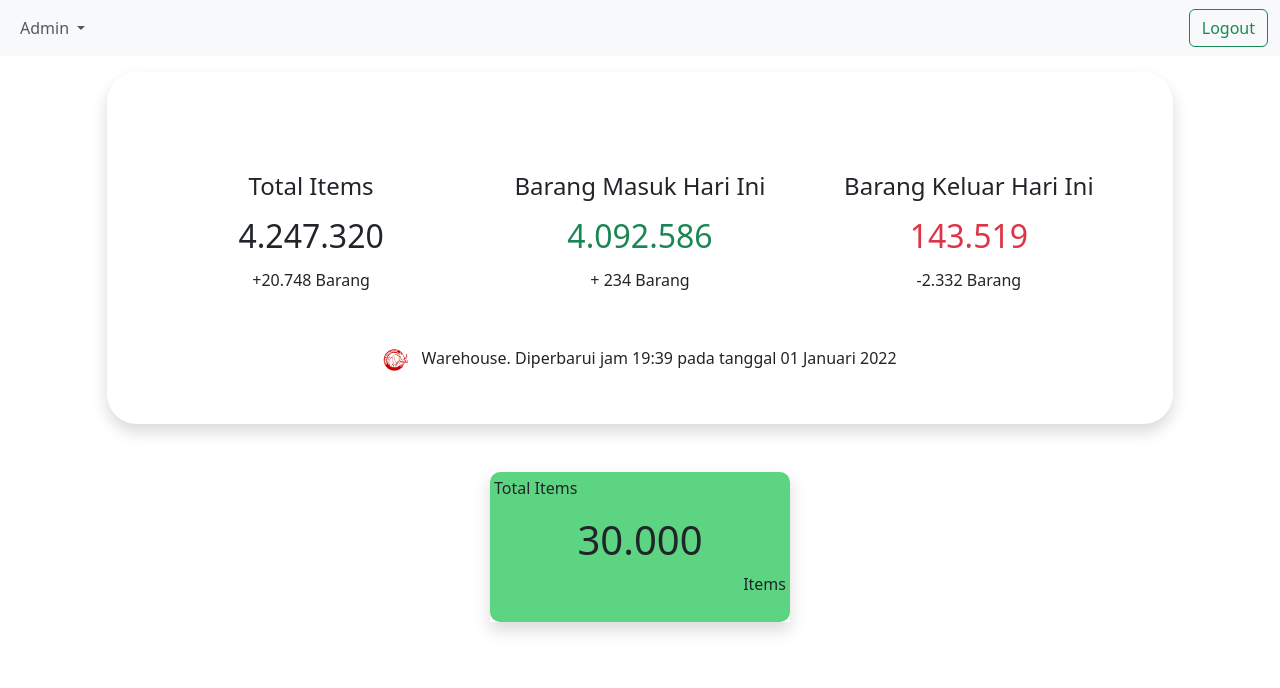
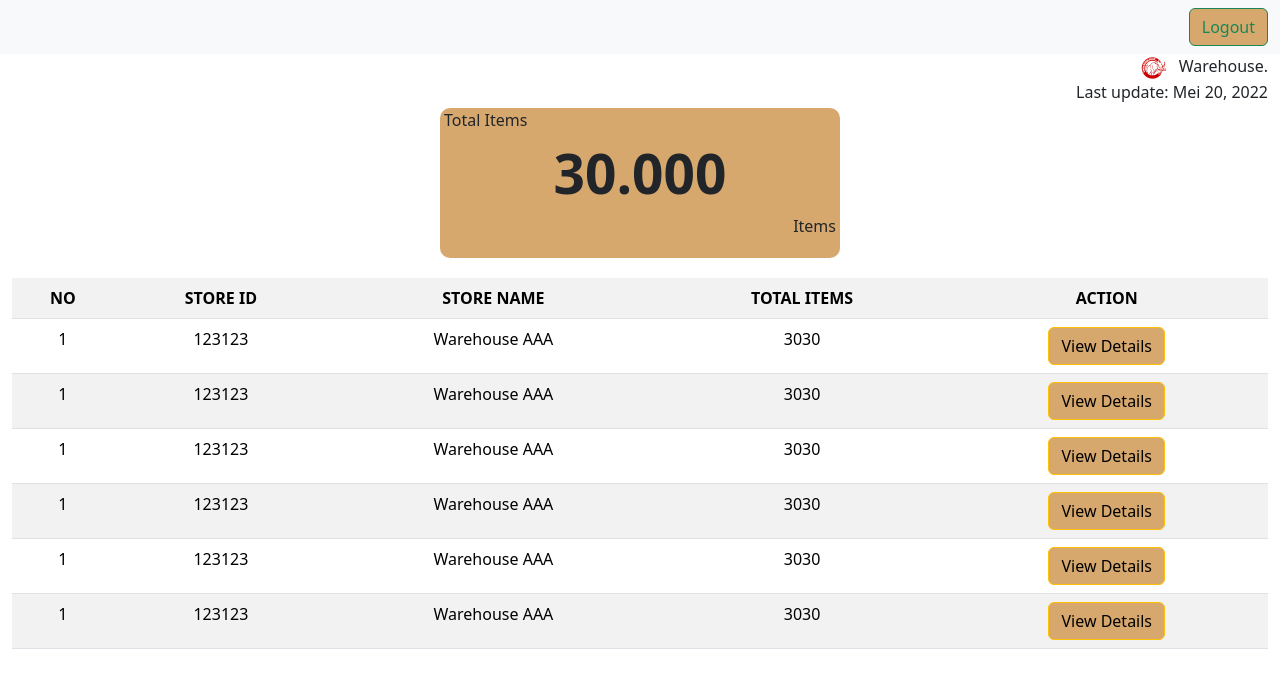
Before and after one commit to gilgmlr/live-stock, a CodeIgniter app: the page made by application/views/home/dashboard.php in a window 1280 px wide. Shown: the top 688 px of the page. Run offline with CodeIgniter, Linux system fonts and the light colour scheme; some libraries are stand-ins or nearby versions.

Commit message:
dashboard

```diff
--- a/application/controllers/Home.php
+++ b/application/controllers/Home.php
@@ -3,6 +3,6 @@
 class Home extends CI_Controller {
 	public function index()
 	{
-		$this->load->view('temp/menu');
+		$this->load->view('home/stock');
 	}
 }
--- a/application/views/home/dashboard.php
+++ b/application/views/home/dashboard.php
@@ -1,5 +1,6 @@
 <!doctype html>
 <html lang="en">
+
 <head>
     <!-- Required meta tags -->
     <meta charset="utf-8">
@@ -11,6 +12,7 @@
 
     <title>Dashboard</title>
 </head>
+
 <body>
     <header>
         <nav class="navbar navbar-expand-lg navbar-light bg-light">
@@ -18,17 +20,6 @@
 
                 <div class="collapse navbar-collapse" id="navbarSupportedContent">
                     <ul class="navbar-nav me-auto mb-2 mb-lg-0">
-
-        <li class="nav-item dropdown">
-          <a class="nav-link dropdown-toggle" href="#" id="navbarDropdown" role="button" data-bs-toggle="dropdown" aria-expanded="false">
-            Admin
-          </a>
-          <ul class="dropdown-menu" aria-labelledby="navbarDropdown">
-            <li><a class="dropdown-item" href="#">User1</a></li>
-            <li><a class="dropdown-item" href="#">User2</a></li>
-            <li><a class="dropdown-item" href="#">User3</a></li>
-          </ul>
-        </li>
                     </ul>
                     <form class="d-flex">
                         <button class="btn btn-outline-success" type="submit">Logout</button>
@@ -38,55 +29,89 @@
         </nav>
     </header>
 
-<div class="d-flex pt-3" style="background-color: #FFF !important;">
-  <div class="card1">
-    <div class="p-1 col-md-10 shadow mb-5 ml-container" style="border-radius: 30px;">
-            <div class="mt-5 lato-regular">
-                <div class="col-md-12">
-                    <div class="p-3  rounded2 p-5" >
-                        <div class="row ">
-                            <div class="col-md-4 text-center">
-                                <h4>Total Items</h4>
-                                <h2 class=" lato-bold mt-3 mb-3" id="totalKasus">4.247.320</h2>
-                                <h6>+20.748 Barang</h6>
+    <div class="container-fluid">
+        <div class="" style="text-align: right;">
+            <img src="assets/image/icon.png " />
+            <span class="ps-2">Warehouse. <br />Last update: Mei 20, 2022</span>
         </div>
-
-                            <div class="col-md-4 text-center">
-                                <h4>Barang Masuk Hari Ini</h4>
-                                <h2 class="text-success lato-bold mt-3 mb-3" id="sembuh">4.092.586</h2>
-                                <h6> + 234 Barang</h6>
-                            </div>
-                            <div class="col-md-4 text-center">
-                                <h4>Barang Keluar Hari Ini</h4>
-                                <h2 class="text-danger lato-bold mt-3 mb-3" id="meninggal">143.519</h2>
-                                <h6>-2.332 Barang</h6>
-                            </div>
-                            <div class="col-md-12 text-center mt-5">
-                                <img src="assets/image/icon.png ">
-                                <span class="ps-2">Warehouse. Diperbarui jam 19:39 pada tanggal 01 Januari 2022</span>
+        <div class="card2" style="background-color:#D7A86E; border:none; border-radius: 10px;">
+            <div class="card-body m-1">
+                <div class="txt1">Total Items</div>
+                <div class="txt2"><b>30.000</b></div>
+                <div class="txt3">
+                    <p>Items</p>
                 </div>
             </div>
         </div>
     </div>
 
-                </div>
-            </div>
+    <div class="container-fluid">
+        <table class="table table-striped table-hover center">
+            <tr>
+                <th>NO</th>
+                <th>STORE ID</th>
+                <th>STORE NAME</th>
+                <th>TOTAL ITEMS</th>
+                <th>ACTION</th>
+            </tr>
 
-                    <div class="mt shadow mb-5 ml-container">
-                        <div class="row">
-                            <div class="col">
-                                <div class="card2" style="background-color:#5DD482; border:none; border-radius: 10px;">
-                                    <div class="card-body m-1">
-                                <div class="txt1"><p>Total Items</p></div>
-                                <div class="txt2"><h1>30.000</h1> </div>
-                                <div class="txt3"><p>Items</p></div>
-                            </div>
-                        </div>
-                    </div>
-                </div>
-             </div>
-        </div>
+            <tr>
+                <td>1</td>
+                <td>123123</td>
+                <td>Warehouse AAA</td>
+                <td>3030</td>
+                <td>
+                    <button type="button" class="btn btn-warning ">View Details</button>
+                </td>
+            </tr>
+            <tr>
+                <td>1</td>
+                <td>123123</td>
+                <td>Warehouse AAA</td>
+                <td>3030</td>
+                <td>
+                    <button type="button" class="btn btn-warning">View Details</button>
+                </td>
+            </tr>
+            <tr>
+                <td>1</td>
+                <td>123123</td>
+                <td>Warehouse AAA</td>
+                <td>3030</td>
+                <td>
+                    <button type="button" class="btn btn-warning">View Details</button>
+                </td>
+            </tr>
+            <tr>
+                <td>1</td>
+                <td>123123</td>
+                <td>Warehouse AAA</td>
+                <td>3030</td>
+                <td>
+                    <button type="button" class="btn btn-warning">View Details</button>
+                </td>
+            </tr>
+            <tr>
+                <td>1</td>
+                <td>123123</td>
+                <td>Warehouse AAA</td>
+                <td>3030</td>
+                <td>
+                    <button type="button" class="btn btn-warning">View Details</button>
+                </td>
+            </tr>
+            <tr>
+                <td>1</td>
+                <td>123123</td>
+                <td>Warehouse AAA</td>
+                <td>3030</td>
+                <td>
+                    <button type="button" class="btn btn-warning">View Details</button>
+                </td>
+            </tr>
+        </table>
     </div>
 
 </body>
+
 </html>
--- a/assets/css/dashboard.css
+++ b/assets/css/dashboard.css
@@ -1,17 +1,8 @@
-.col {
-	display: flex;
-}
-
-.card1 {
+.card2 {
+	width: 400px;
+	height: 150px;
 	margin: auto;
-	display: flex;
-	flex-direction: column;
-	justify-content: center;
-	align-items: center;
-}
-.card2 {
-	width: 300px;
-	height: 150px;
+	background-color: green;
 }
 
 .txt1 {
@@ -19,7 +10,21 @@
 }
 .txt2 {
 	text-align: center;
+	font-size: 55px;
 }
 .txt3 {
 	text-align: right;
 }
+
+.container {
+	padding-left: 200px;
+}
+
+.table {
+	margin: 20px auto;
+	text-align: center;
+}
+
+.btn {
+	background-color: #d7a86e;
+}
```
Also changed, not shown: application/views/building/tambahbarang.php (added, +37 -0 lines), application/views/home/stock.php (added, +46 -0 lines), assets/css/tambahbarang.css (added, +13 -0 lines). Lines whose indentation alone changed are shown as unchanged.
